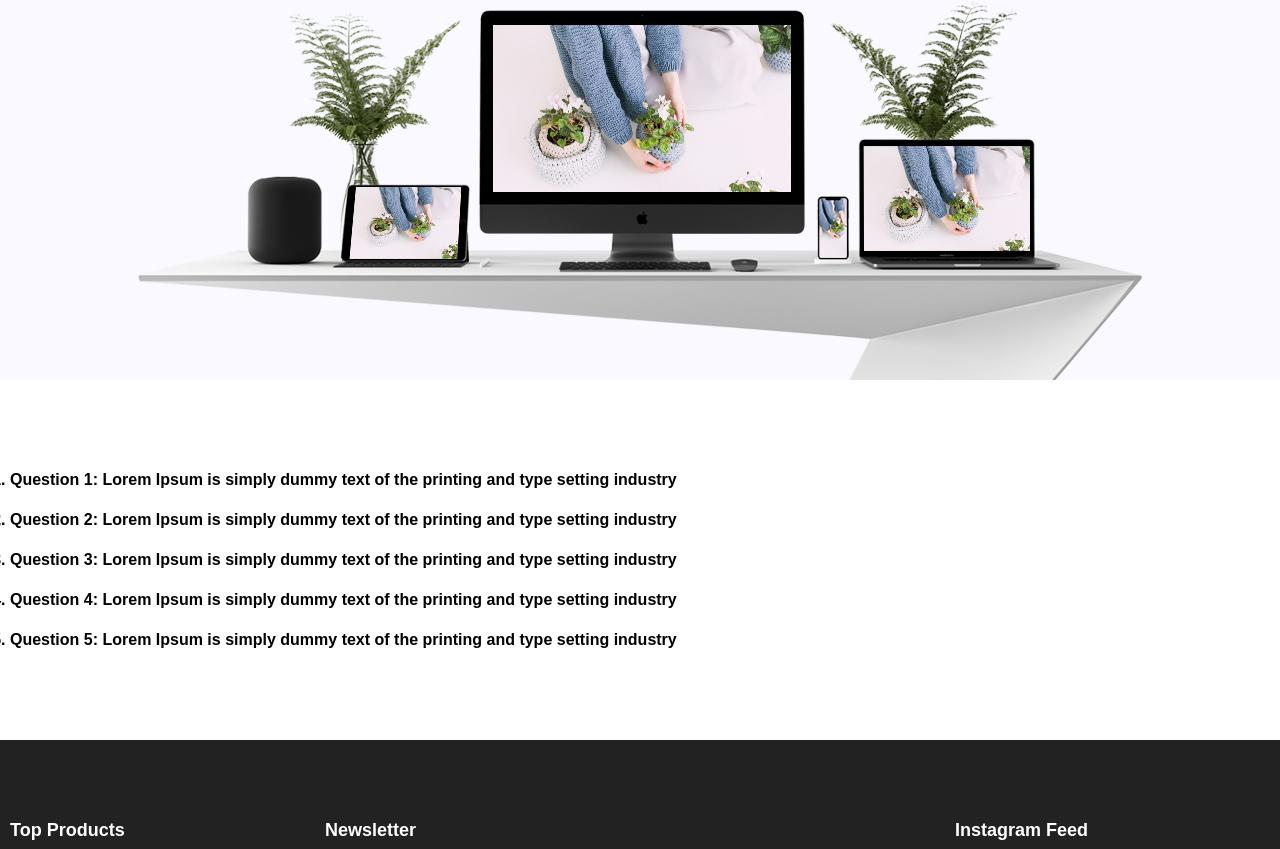
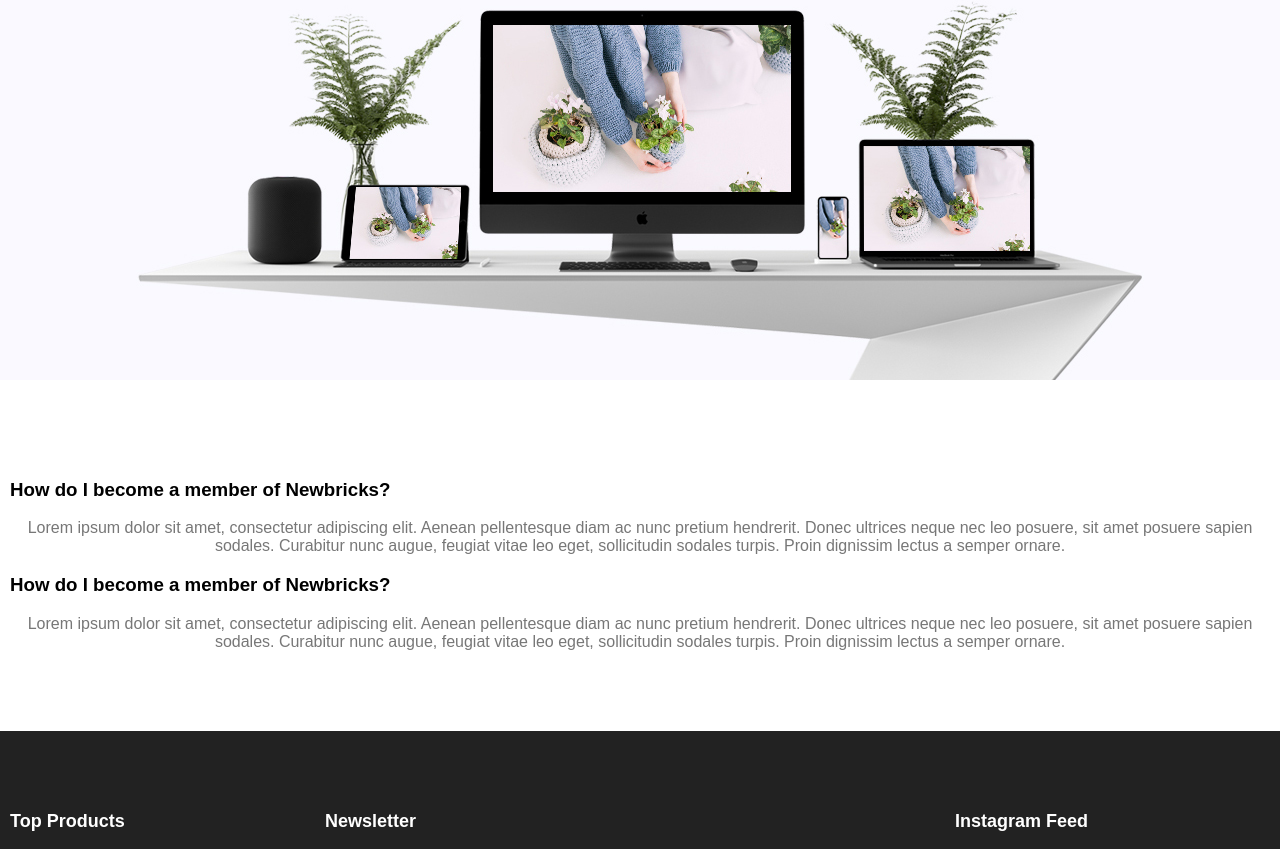
Before and after one commit to priyanka-ucreate/reactdemo, a React (Create React App) app: page /faq in a window 1280 px wide. Shown: the part 412-1261 px from the top of the page. Built offline with nearby package versions, Linux system fonts and the light colour scheme.

Commit message:
Faq page edits

```diff
--- a/src/Faq.js
+++ b/src/Faq.js
@@ -1,4 +1,5 @@
 import React, { Component } from 'react';
+import Faqcontent from './Faqcontent.json';
 import QuestionList from './QuestionList';
 import Header from './Header';
 import Banner from './Banner';
@@ -8,18 +9,14 @@ import './App.css';
 
   class Faqs extends Component {
   render() {
-    const numbers = ["Question 1: Lorem Ipsum is simply dummy text of the printing and type setting industry",
-                     "Question 2: Lorem Ipsum is simply dummy text of the printing and type setting industry",
-                     "Question 3: Lorem Ipsum is simply dummy text of the printing and type setting industry",
-                     "Question 4: Lorem Ipsum is simply dummy text of the printing and type setting industry",
-                     "Question 5: Lorem Ipsum is simply dummy text of the printing and type setting industry"];
+
     return (
       <div>
       <Header />
       <Banner heading="FAQs" content="Lorem ipsum dolor sit amet, consectetur adipisicing elit." classname="App-banner" />
       <section className="faq-wrap">
           <div className="container">
-            <QuestionList numbers={numbers} />
+             <QuestionList data={Faqcontent.questions}/>
           </div>
       </section>
       <Footer />
--- /dev/null
+++ b/src/Faqcontent.json
@@ -0,0 +1,6 @@
+{
+	"questions" : [
+		{"label":"How do I become a member of Newbricks?", "value" : "Lorem ipsum dolor sit amet, consectetur adipiscing elit. Aenean pellentesque diam ac nunc pretium hendrerit. Donec ultrices neque nec leo posuere, sit amet posuere sapien sodales. Curabitur nunc augue, feugiat vitae leo eget, sollicitudin sodales turpis. Proin dignissim lectus a semper ornare."},
+		{"label":"How do I become a member of Newbricks?", "value" : "Lorem ipsum dolor sit amet, consectetur adipiscing elit. Aenean pellentesque diam ac nunc pretium hendrerit. Donec ultrices neque nec leo posuere, sit amet posuere sapien sodales. Curabitur nunc augue, feugiat vitae leo eget, sollicitudin sodales turpis. Proin dignissim lectus a semper ornare."}
+	]
+}
--- a/src/QuestionList.js
+++ b/src/QuestionList.js
@@ -1,13 +1,16 @@
 import React, { Component } from 'react';
-import ListItem from './ListItem';
 import './App.css';
 
 
-class QuestionList extends Component {
+export default class QuestionList extends Component {
   render() {
-    const numbers = this.props.numbers;
-    const listItems = numbers.map((number) =>
-    <ListItem key={number.toString()} value={number} />
+    const listItems = this.props.data.map((item) =>
+    <div className="col-xs-12 col-sm-6 m-b-30">
+      <div className="col_services">
+        <h3>{item.label}</h3>
+        <p>{item.value}</p>
+      </div>
+    </div>
   );
 
     return (
@@ -17,5 +20,3 @@ class QuestionList extends Component {
     );
   }
 }
-
-export default QuestionList;
```
